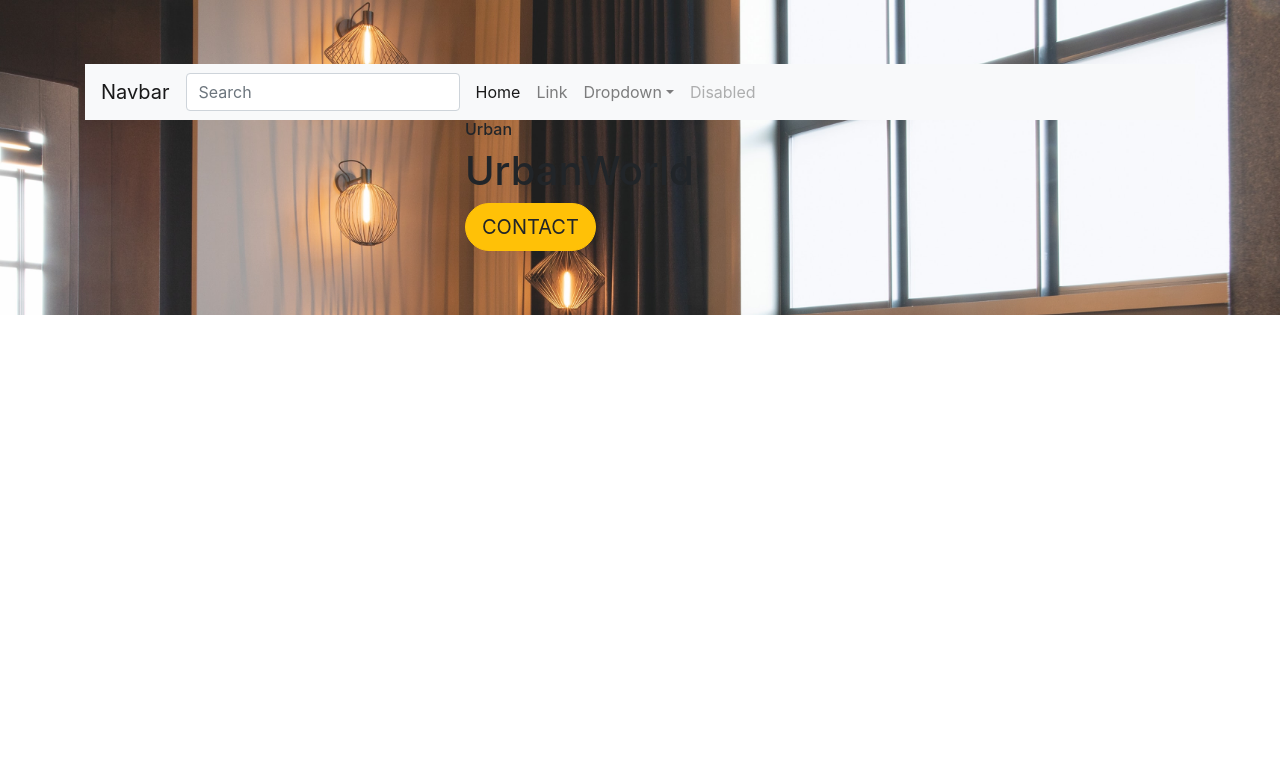
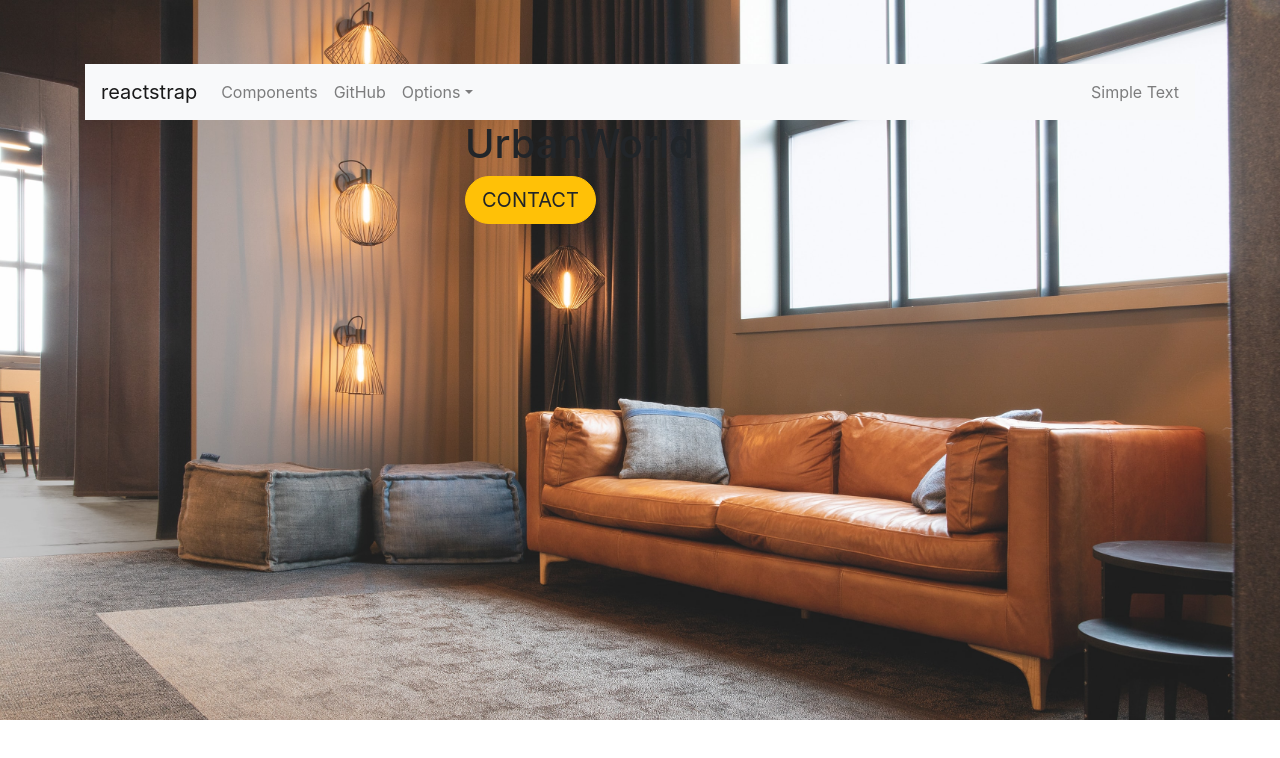
Before and after one commit to Aparnasuman/UrbanWorld, a React (Create React App) app in the folder urban_world/: page / in a window 1280 px wide. Shown: the top 758 px of the page. Built offline with nearby package versions, Linux system fonts and the light colour scheme.

Commit message:
Collapse button is added by reactstrap Add Navbar in of reactstrap and usestate function

```diff
--- a/urban_world/src/App.css
+++ b/urban_world/src/App.css
@@ -4,7 +4,7 @@
 }
 .jumbotron-fluid{
  background-image: url('./back.jpg') !important;
- height: 100%;
+ height: 90vh;
   background-size: cover !important;
   background-repeat: no-repeat !important;
 }
--- a/urban_world/src/Component/header.js
+++ b/urban_world/src/Component/header.js
@@ -1,50 +1,66 @@
-import React from 'react'
+
 import '../App.css';
+import React, { useState } from 'react';
+import {
+  Collapse,
+  Navbar,
+  NavbarToggler,
+  NavbarBrand,
+  Nav,
+  NavItem,
+  NavLink,
+  UncontrolledDropdown,
+  DropdownToggle,
+  DropdownMenu,
+  DropdownItem,
+  NavbarText
+} from 'reactstrap';
 const Header = (props) => {
+  const [isOpen, setIsOpen] = useState(false);
+
+  const toggle = () => setIsOpen(!isOpen);
     return (
       <div className="jumbotron jumbotron-fluid">
         <div className="container-fluid  container">
-            <div className="navbar navbar-expand-lg navbar-light bg-light">
-              <a className="navbar-brand" href="./Home">Navbar</a>
-              <form className="form-inline my-2 my-lg-0">
-               <input className="form-control mr-sm-2" type="search" placeholder="Search" aria-label="Search"></input>
-           </form>
-        <button className="navbar-toggler" type="button" data-toggle="collapse" data-target="#navbarSupportedContent" aria-controls="navbarSupportedContent" aria-expanded="false\" aria-label="Toggle navigation">
-    <span className="navbar-toggler-icon"></span>
-  </button>
-
-  <div className="collapse navbar-collapse" id="navbarSupportedContent">
-  <ul className="navbar-nav mr-auto">
-      <li className="nav-item active">
-        <a className="nav-link" href="./Home">Home <span className="sr-only">(current)</span></a>
-      </li>
-      <li className="nav-item">
-        <a className="nav-link" href="./Home">Link</a>
-      </li>
-      <li className="nav-item dropdown">
-        <a className="nav-link dropdown-toggle" href="./Home" id="navbarDropdown" role="button" data-toggle="dropdown" aria-haspopup="true" aria-expanded="false">
-          Dropdown
-        </a>
-        <div className="dropdown-menu" aria-labelledby="navbarDropdown">
-          <a className="dropdown-item" href="./Home">Action</a>
-          <a className="dropdown-item" href="./Home">Another action</a>
-          <div className="dropdown-divider"></div>
-          <a className="dropdown-item" href="./Home">Something else here</a>
-        </div>
-      </li>
-      <li className="nav-item">
-        <a className="nav-link disabled" href="./Home">Disabled</a>
-      </li>
-    </ul>
-
+        <div>
+        <Navbar color="light" light expand="md">
+        <NavbarBrand href="/">reactstrap</NavbarBrand>
+        <NavbarToggler onClick={toggle} />
+        <Collapse isOpen={isOpen} navbar>
+          <Nav className="mr-auto" navbar>
+            <NavItem>
+              <NavLink href="/components/">Components</NavLink>
+            </NavItem>
+            <NavItem>
+              <NavLink href="https://github.com/reactstrap/reactstrap">GitHub</NavLink>
+            </NavItem>
+            <UncontrolledDropdown nav inNavbar>
+              <DropdownToggle nav caret>
+                Options
+              </DropdownToggle>
+              <DropdownMenu right>
+                <DropdownItem>
+                  Option 1
+                </DropdownItem>
+                <DropdownItem>
+                  Option 2
+                </DropdownItem>
+                <DropdownItem divider />
+                <DropdownItem>
+                  Reset
+                </DropdownItem>
+              </DropdownMenu>
+            </UncontrolledDropdown>
+          </Nav>
+          <NavbarText>Simple Text</NavbarText>
+        </Collapse>
+      </Navbar>
     </div>
-            </div>
-            <div className="row justify-content-center">
+ <div className="row justify-content-center">
            <div className="col-4 mt-8">
-              <h6>Urban</h6>
               <h1>UrbanWorld</h1>
               <button className="btn btn-warning rounded-pill btn-lg">CONTACT</button>
-            </div>
+     </div>
 
   </div>
           </div>
```
